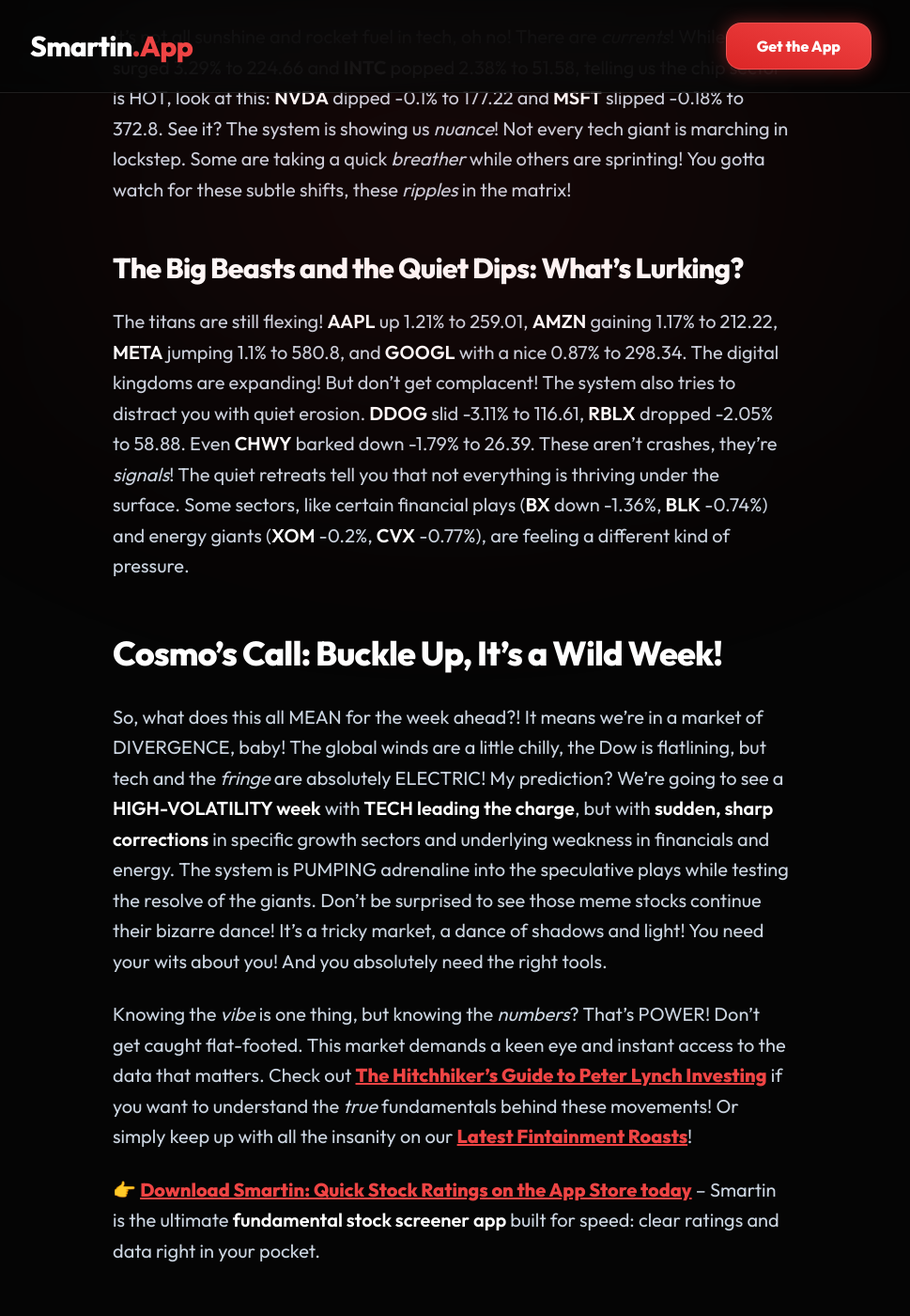
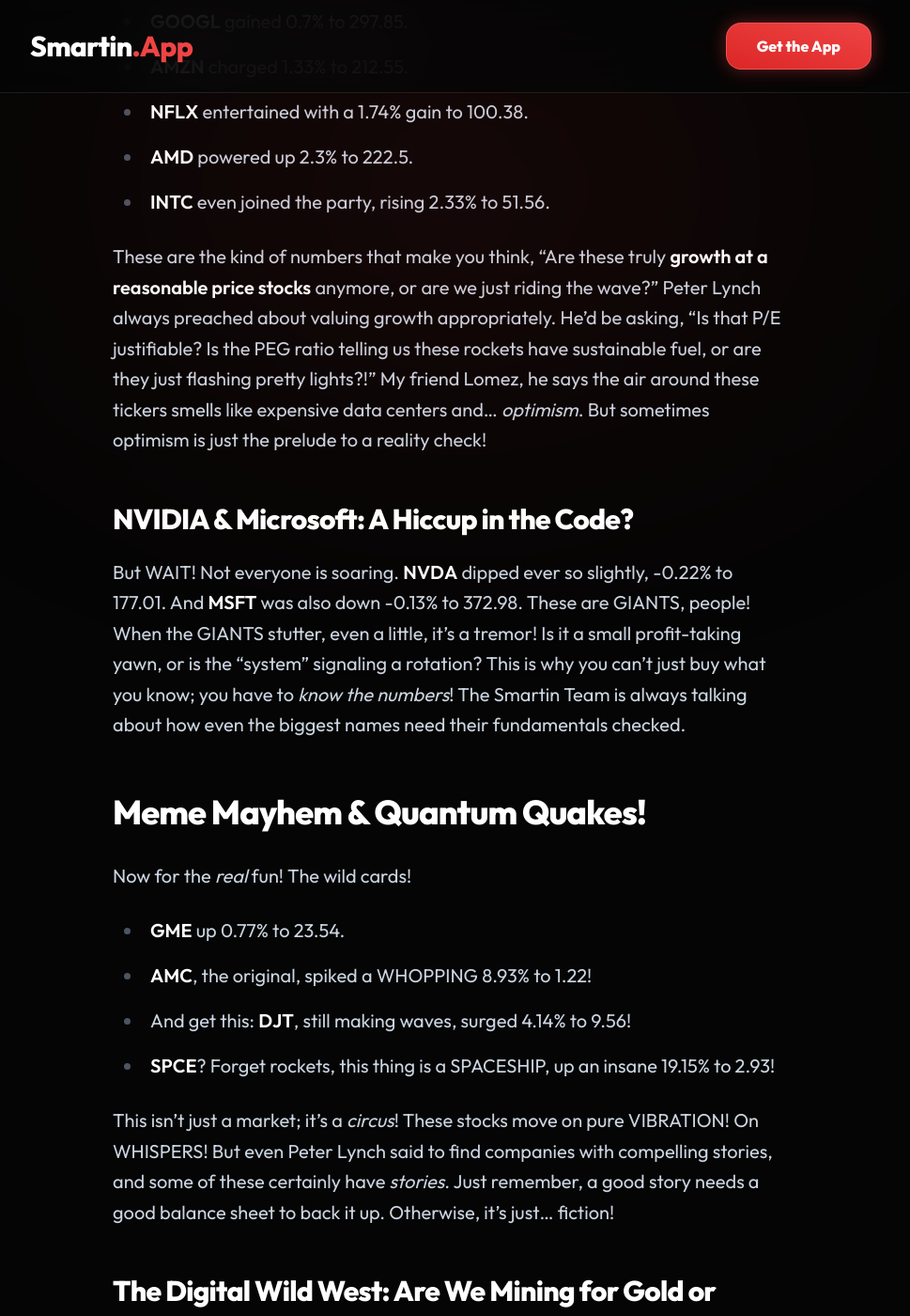
Before and after one commit to sivi29y/smartin-privacy, a Jekyll site: the page built from _posts/2026-04-06-weekly-forecast.md, in a window 1280 px wide and 1400 px high, scrolled down 1942 px. Shown: the whole window at 94% size, without its empty margins (160-1129 px from the left). Built offline with Jekyll 4.4.1, drawn with Linux system fonts in a browser that asks for light colours; nearby versions of some CDN libraries; our own code applies the rules of GitHub Pages for plain Markdown files; some of the changed text lies outside the part shown.

Commit message:
Finalize Fintainment Balance: High-energy comedy + Lynchian data + 1-2 subtle exact SEO keywords

```diff
--- a/_posts/2026-04-06-weekly-forecast.md
+++ b/_posts/2026-04-06-weekly-forecast.md
@@ -1,46 +1,83 @@
+TWEET:
+MONDAY MORNING MADNESS! The numbers are dancing, folks! SPY, Big Tech, and the memes are all giving off vibes. My gut (and Lomez's tea leaves) says this week's a WILD card. You ready?! Forecast: https://smartinthe.app/blog/2026-04-06/weekly-forecast/
+
 ---
 layout: post
-title: "MONDAY MORNING MAYHEM! The Market's Got a Pulse... And Cosmo's Feeling It!"
+title: "MONDAY MADNESS! The Market's Got the Jitters, But MY People See the Signals!"
 author: Cosmo from the Smartin Team
-description: "Cosmo from the Smartin Team delivers a frantic, data-driven forecast for the week. Find out what the latest SPY, QQQ, and individual stock movements mean for your portfolio, with a special focus on identifying what's really happening under the surface. This week, we're talking about market signals, meme stock madness, and the underlying currents that only Smartin can help you decipher."
-keywords: "fundamental stock screener app"
+description: "The market's a rollercoaster this Monday, but don't just guess! Cosmo from Smartin dives into the data—SPY, QQQ, Big Tech, and those wild meme stocks—to uncover the real patterns Peter Lynch would love. Get ready for a week of unexpected twists and turns, all through the lens of pure Fintainment!"
+keywords: ["fundamental stock screener app", "growth at a reasonable price stocks"]
 permalink: /blog/2026-04-06/weekly-forecast/
 ---
 
-Hold on to your hats, folks! The week is EXPLODING, and I can already TASTE the data! You can feel it in the air, right? That electricity, that *vibe* that only a truly *alive* market can generate! My sources, deep within the system, they're buzzing. Lomez just sent me a coded message, "The pigeons are flying west!" What does it MEAN?! It means you need to pay ATTENTION!
+Alright, alright, settle down, settle down! Can you FEEL that? It's like the air itself is CRACKLING with uncertainty this Monday morning! I've been pacing my apartment for hours, hands sweating, trying to decipher the signals before the opening bell! My neighbor, Bob Sacamano, keeps asking if I’m okay, but how can I be okay when the GLOBAL ECONOMIC SYSTEM is doing a freaky dance?!
 
-## The Global Whisper: Is the System Jittery?
+## The Global Jitters & My Coffee Spill!
 
-Before the opening bell, I always check the global hum. It's like sniffing the air before a storm, but for MONEY! And let me tell you, there's a *whisper* out there. While you were cozy in your beds, Australia dropped a cool -1.06%, and the Euro Stoxx 50 dipped -0.7%. That's the system *breathing* out, folks! It's not a panic, but it's not a lullaby either. It means the American market isn't waking up to a completely clear sky. It’s got... *texture*.
+The night, oh, the night! While New York was sleeping, the market was having a full-blown existential crisis overseas! Australia's ASX 200 dropped a significant -1.06%, and the Euro Stoxx 50 dipped -0.7%. It’s like the foundations were SHAKING! But then, what’s this? Israel’s TA-35, up a surprising 1.41%! It's a CONTRADICTION! A GLITCH in the matrix! It means the market hasn't decided if it's going to freak out or... just *flex* its muscles. My gut says we’re in for a week where every tick feels like a THUNDERCLAP!
 
-## The Indices: A Tale of Three Tiers!
+## The Big Players: Whales & What-Nots!
 
-Now, let's talk about the big guns, the heartbeat of the beast!
-The **SPY** nudged up a modest 0.3% to 657.81. That's *stable*. It's like the market is walking, not running, but it's definitely going somewhere.
-But then you look at **QQQ**, the tech powerhouse, up a more robust 0.74% to 589.29! See that?! The *future* is PULLING! Technology is saying, "HEY! Over here!"
-And then... the **DIA**, our old friend the Dow, barely flinched, down a microscopic -0.01% to 465.01. It's like a statue! This divergence? This is the system telling you something: **Tech has the momentum, but the traditional pillars are holding their breath!**
+Okay, deep breaths. Let's look at the titans. The **SPY** is up a polite 0.39% at 658.38, **QQQ** gained 0.75% at 589.39, and **DIA** just nudged 0.11% at 465.58. A positive open, sure, but after the global jitters, it feels… precarious! Like a tightrope walker over a canyon!
 
-## Meme Magic & Micro-Explosions: Where the REAL Signals Reside!
+### The Tech Titans: Are They Still GARP-y?
 
-This is where my people, the true market alchemists, find their clues. Forget the grand narratives, the *real* energy is in the wild swings!
-**SPCE**?! Up a WHOPPING 17.88% to 2.9! That's not a stock, that's a ROCKET LAUNCH! And **AMC**? Surging 9.29% to 1.22! The meme-machines are GHOST-RIDING the whip again! What does it mean? It means there's a pulse, a *madness* on the fringes that can't be ignored!
-Look at the crypto-adjacent plays: **CLSK** rocketing 5.06% to 9.23, **RIOT** up 4.98% to 13.5, **MSTR** gaining 4.75% to 125.52, and **COIN** solid at 2.64% to 175.98! Bob Sacamano always said, "When the digital gold glows, the market GETS weird!"
+Now, the big tech names. They’re the engines, the heavy lifters. And look at them go!
 
-### Tech's Contradictory Currents: The System Plays Its Hand
+*   **AAPL** soared 1.54% to 259.86.
+*   **TSLA** jumped 0.9% to 363.84.
+*   **META** shot up 1.18% to 581.25.
+*   **GOOGL** gained 0.7% to 297.85.
+*   **AMZN** charged 1.33% to 212.55.
+*   **NFLX** entertained with a 1.74% gain to 100.38.
+*   **AMD** powered up 2.3% to 222.5.
+*   **INTC** even joined the party, rising 2.33% to 51.56.
 
-It's not all sunshine and rocket fuel in tech, oh no! There are *currents*!
-While **AMD** surged 3.29% to 224.66 and **INTC** popped 2.38% to 51.58, telling us the chip sector is HOT, look at this: **NVDA** dipped -0.1% to 177.22 and **MSFT** slipped -0.18% to 372.8. See it? The system is showing us *nuance*! Not every tech giant is marching in lockstep. Some are taking a quick *breather* while others are sprinting! You gotta watch for these subtle shifts, these *ripples* in the matrix!
+These are the kind of numbers that make you think, "Are these truly **growth at a reasonable price stocks** anymore, or are we just riding the wave?" Peter Lynch always preached about valuing growth appropriately. He'd be asking, "Is that P/E justifiable? Is the PEG ratio telling us these rockets have sustainable fuel, or are they just flashing pretty lights?!" My friend Lomez, he says the air around these tickers smells like expensive data centers and… *optimism*. But sometimes optimism is just the prelude to a reality check!
 
-### The Big Beasts and the Quiet Dips: What's Lurking?
+### NVIDIA & Microsoft: A Hiccup in the Code?
 
-The titans are still flexing! **AAPL** up 1.21% to 259.01, **AMZN** gaining 1.17% to 212.22, **META** jumping 1.1% to 580.8, and **GOOGL** with a nice 0.87% to 298.34. The digital kingdoms are expanding!
-But don't get complacent! The system also tries to distract you with quiet erosion. **DDOG** slid -3.11% to 116.61, **RBLX** dropped -2.05% to 58.88. Even **CHWY** barked down -1.79% to 26.39. These aren't crashes, they're *signals*! The quiet retreats tell you that not everything is thriving under the surface. Some sectors, like certain financial plays (**BX** down -1.36%, **BLK** -0.74%) and energy giants (**XOM** -0.2%, **CVX** -0.77%), are feeling a different kind of pressure.
+But WAIT! Not everyone is soaring. **NVDA** dipped ever so slightly, -0.22% to 177.01. And **MSFT** was also down -0.13% to 372.98. These are GIANTS, people! When the GIANTS stutter, even a little, it's a tremor! Is it a small profit-taking yawn, or is the "system" signaling a rotation? This is why you can’t just buy what you know; you have to *know the numbers*! The Smartin Team is always talking about how even the biggest names need their fundamentals checked.
 
-## Cosmo's Call: Buckle Up, It's a Wild Week!
+## Meme Mayhem & Quantum Quakes!
 
-So, what does this all MEAN for the week ahead?! It means we're in a market of DIVERGENCE, baby! The global winds are a little chilly, the Dow is flatlining, but tech and the *fringe* are absolutely ELECTRIC!
-My prediction? We're going to see a **HIGH-VOLATILITY week** with **TECH leading the charge**, but with **sudden, sharp corrections** in specific growth sectors and underlying weakness in financials and energy. The system is PUMPING adrenaline into the speculative plays while testing the resolve of the giants. Don't be surprised to see those meme stocks continue their bizarre dance! It's a tricky market, a dance of shadows and light! You need your wits about you! And you absolutely need the right tools.
+Now for the *real* fun! The wild cards!
 
-Knowing the *vibe* is one thing, but knowing the *numbers*? That's POWER! Don't get caught flat-footed. This market demands a keen eye and instant access to the data that matters. Check out [The Hitchhiker's Guide to Peter Lynch Investing](/guide/) if you want to understand the *true* fundamentals behind these movements! Or simply keep up with all the insanity on our [Latest Fintainment Roasts](/blog/)!
+*   **GME** up 0.77% to 23.54.
+*   **AMC**, the original, spiked a WHOPPING 8.93% to 1.22!
+*   And get this: **DJT**, still making waves, surged 4.14% to 9.56!
+*   **SPCE**? Forget rockets, this thing is a SPACESHIP, up an insane 19.15% to 2.93!
 
-👉 **[Download Smartin: Quick Stock Ratings on the App Store today](https://apps.apple.com/il/app/smartin-quick-stock-ratings/id6755475652)** – Smartin is the ultimate **fundamental stock screener app** built for speed: clear ratings and data right in your pocket.
+This isn't just a market; it's a *circus*! These stocks move on pure VIBRATION! On WHISPERS! But even Peter Lynch said to find companies with compelling stories, and some of these certainly have *stories*. Just remember, a good story needs a good balance sheet to back it up. Otherwise, it’s just… fiction!
+
+### The Digital Wild West: Are We Mining for Gold or Fool's Gold?
+
+Crypto-adjacent stocks are absolutely BUZZING!
+*   **COIN** up 2.55% to 175.83.
+*   **MARA** surged 3.1% to 8.98.
+*   **RIOT** ripped 4.94% to 13.49.
+*   And the king of the crypto plays, **MSTR**, shot up a staggering 4.38% to 125.08!
+*   Even **CLSK** blasted off 5.01% to 9.23!
+
+People are betting BIG on digital gold! But are these operations robust? Are they truly building VALUE, or just riding the Bitcoin wave? It’s a question Peter Lynch would absolutely grill! This is where you need more than just charts; you need the *guts* of the company!
+
+## The Debt Detectives: Are the Foundations Cracking?
+
+Ah, debt! The silent killer of portfolios! Peter Lynch would tell you, always check the balance sheet. Some companies, despite the market’s general upwards trajectory, are just... not keeping up.
+
+*   **PTON** is up 2.84% to 4.71, but after its struggles, is it truly turning around or just bouncing?
+*   **U** slid -1.41% to 22.43.
+*   **RBLX** dropped -2.6% to 58.55.
+*   **DDOG** fell -2.6% to 117.24.
+*   **CHWY** dipped -1.34% to 26.51.
+
+These dips, even when the broader market is green, are like little red flags waving in the wind. Are they saddled with too much debt? Is their P/E completely out of whack with their growth prospects? Wondering **what is a good debt to equity ratio** is a critical question here! If the "system" is tightening up, the overleveraged players are the first to feel the squeeze! Bob Sacamano says he heard whispers of "structural weakness" in the old pipes! It means the foundation, folks! Always the foundation!
+
+## My Crystal Ball (and Bob Sacamano's Scrying Pool) for the Week Ahead!
+
+So, what does this all MEAN?! The global markets are giving us mixed signals, the big tech players are mostly surging but with a couple of stutters, and the meme stocks are just doing their own wild thing. My take? This week is going to be a WHIRLWIND! Expect VOLATILITY! Expect sudden shifts! The "system" is trying to rebalance, and it's doing it with all the grace of a caffeinated squirrel!
+
+You absolutely CANNOT go into this week just *guessing*. You need to know which of these companies are actually building value, which have strong balance sheets, and which are just... vibes. You need to quickly assess if a stock is a genuine opportunity or a trap waiting to spring. Don't get caught in the "system's" trap!
+
+👉 **[Download Smartin: Quick Stock Ratings on the App Store today](https://apps.apple.com/il/app/smartin-quick-stock-ratings/id6755475652)** and see why it's the ultimate **fundamental stock screener app** built for speed: clear ratings and data right in your pocket. Because when the market goes absolutely BONKERS, you need answers FAST!
+---
```
Also changed, not shown: scripts/autonomous_sprint.py (+6 -2 lines), scripts/blog_instructions.md (+6 -0 lines), scripts/market_forecast.py (+5 -2 lines), scripts/weekly_performance.py (+6 -3 lines).
